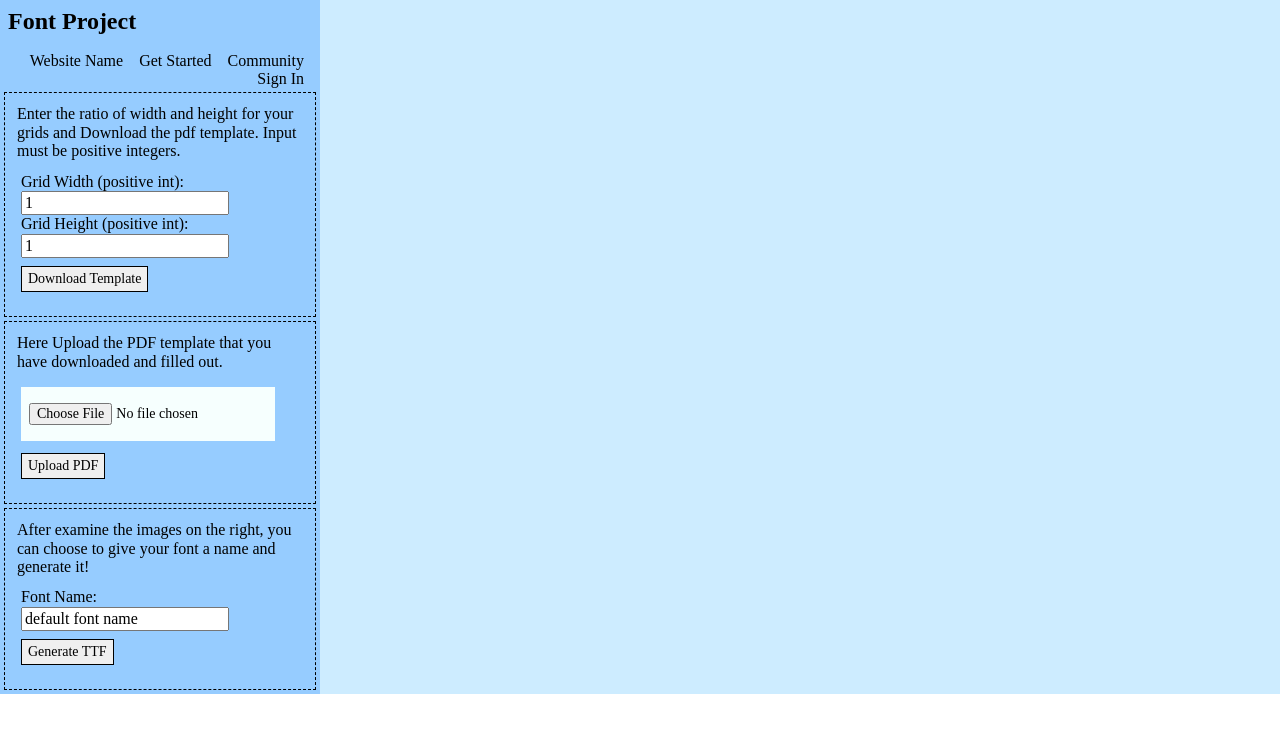
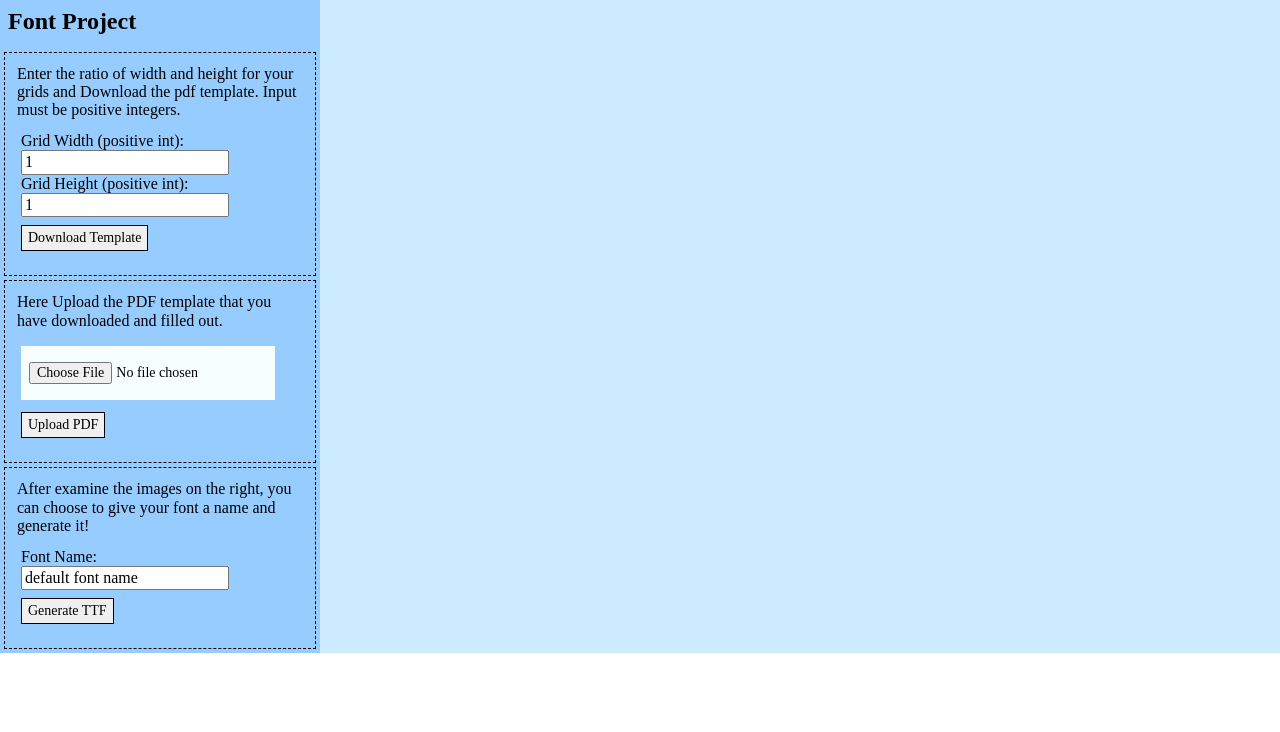
Before and after one commit to devilintheEden/UNC_Comp426_Final_Project_Team_Hello_World, a Next.js app in the folder NextJS/: page / in a window 1280 px wide. Shown: the top 732 px of the page. Built offline with nearby package versions, Linux system fonts and the light colour scheme.

Commit message:
Restored original fontprojectinterface

```diff
--- a/NextJS/components/FontProjectInterface.js
+++ b/NextJS/components/FontProjectInterface.js
@@ -2,7 +2,6 @@ import DownloadPDFForm from "./GeneTTFRelated/DownloadPDFForm";
 import UploadPDFForm from "./GeneTTFRelated/UploadPDFForm";
 import ShowCaseSVG from "./ShowCaseSVG/ShowCaseSVG";
 import GenerateTTF from "./GeneTTFRelated/GenerateTTF";
-import Header from "./Header/Header";
 
 export default class FontProjectInterface extends React.Component {
 
@@ -28,7 +27,6 @@ export default class FontProjectInterface extends React.Component {
                 <div className="bg-light-blue h-100 dtc v-top" >
                     <div className="center">
                     <h2 className="mt0 mb2 pa2">Font Project</h2>
-                    <Header />
                     <DownloadPDFForm project_name={this.state.project_name} usr_id={this.usr_id} updateProjectWH={this.handleDownloadSubmit} />
                     <UploadPDFForm project_name={this.state.project_name} usr_id={this.usr_id} pdfWH={this.state} hasUploaded={this.handleUploadSubmit} uploaded={this.state.uploaded}/>
                     <GenerateTTF project_name={this.state.project_name} usr_id={this.usr_id} bool_prep={this.state.uploaded} />
--- a/NextJS/components/Header/Header.js
+++ /dev/null
@@ -1,12 +0,0 @@
-export default class Header extends React.Component{
-    render() {
-        return (
-        <div class="dtc v-mid w-75 tr">
-            <a class="link dim black f6 f5-ns dib mr3 mr3-ns" href="#">Website Name</a>
-            <a class="link dim black f6 f5-ns dib mr3 mr3-ns" href="#">Get Started</a>
-            <a class="link dim black f6 f5-ns dib mr3 mr3-ns" href="#">Community</a>
-            <a class="link dim black f6 f5-ns dib mr3" href="#">Sign In</a>
-          </div>
-        );
-      }
-}
```
Also changed, not shown: NextJS/components/UserFontDisplay/UserFont.js (deleted, +0 -36 lines).
